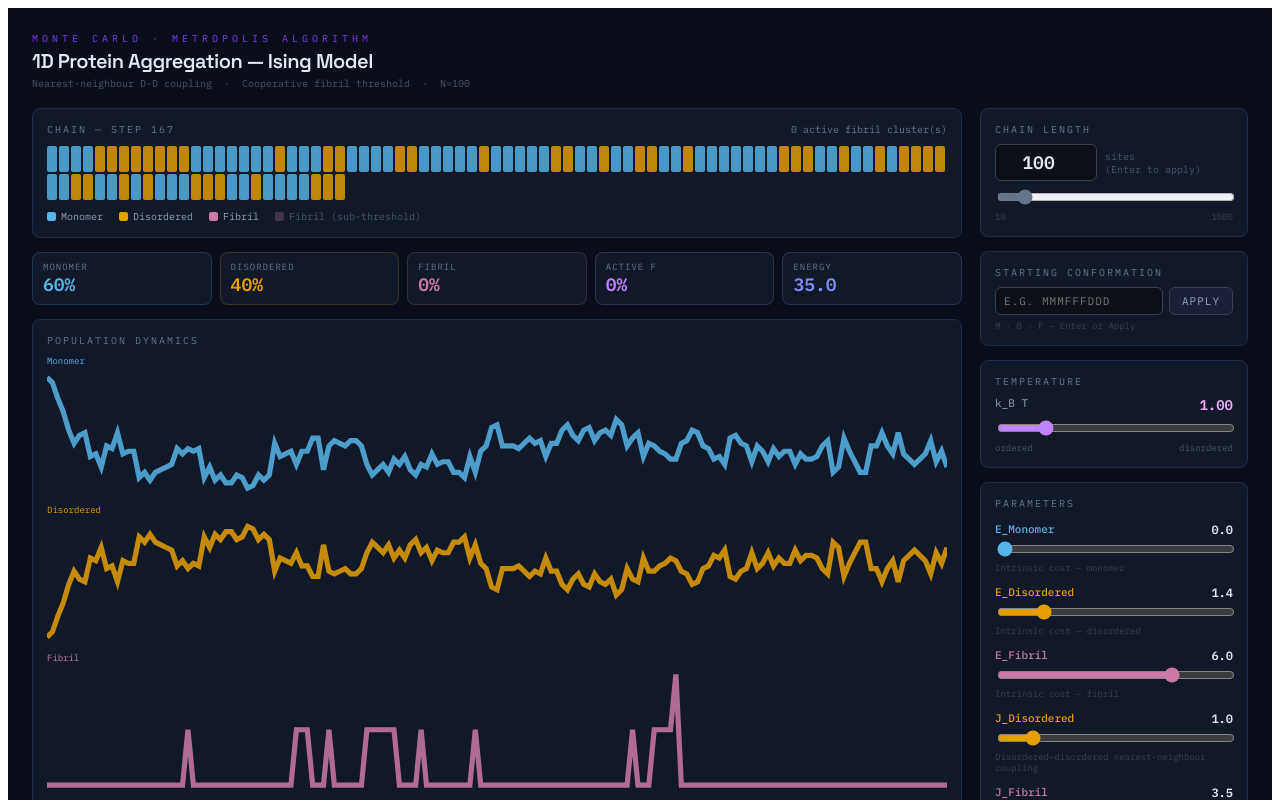
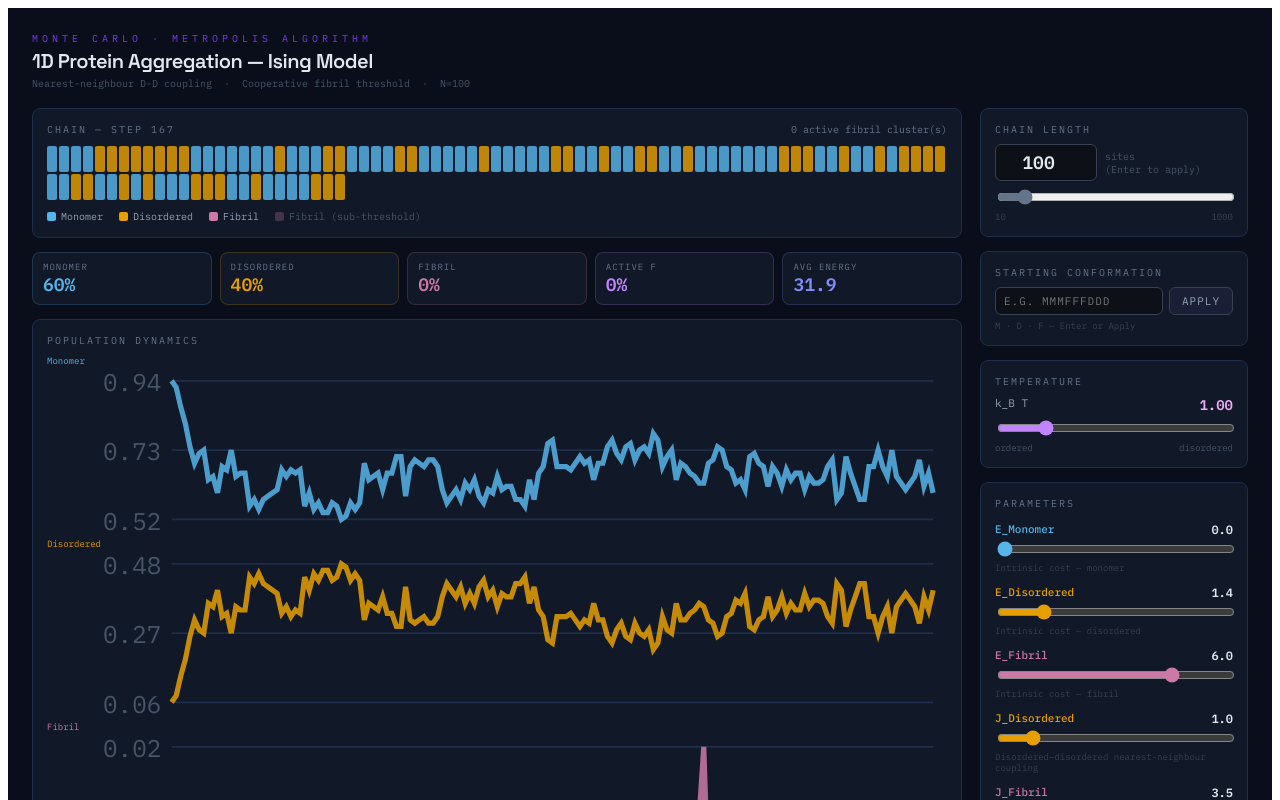
Before and after one commit to brunostega/Aging, a React (Vite) app: page / in a window 1280 px wide. Both pictures are taken after a click on the button "▶ RUN". Shown: the top 800 px of the page. Built offline with nearby package versions, Linux system fonts and the light colour scheme.

Commit message:
average energy in the box not in the plot and axis ticks

```diff
--- a/src/aging.jsx
+++ b/src/aging.jsx
@@ -8,15 +8,68 @@ import { computeEnergy, fibrilRunLength } from "./model.js";
 
 // ── Sparkline ───────────────────────────────────────────────────────────────
 
-function Sparkline({ data, color, height = 38 }) {
-  if (data.length < 2) return <svg width="100%" height={height} />;
-  const w = 260, h = height;
+const Y_TICKS = 3;   // number of y-axis tick lines (including min and max)
+const X_TICKS = 4;   // number of x-axis tick marks on the bottom plot
+const PAD_L   = 36;  // left padding for y-axis labels
+const PAD_B   = 18;  // bottom padding for x-axis labels
+const PAD_T   = 4;   // top padding
+const PAD_R   = 4;   // right padding
+
+function niceNum(v) {
+  if (Math.abs(v) >= 1000) return v.toFixed(0);
+  if (Math.abs(v) >= 10)   return v.toFixed(1);
+  return v.toFixed(2);
+}
+
+function Sparkline({ data, color, height = 48, showXAxis = false }) {
+  if (data.length < 2) return <svg width="100%" height={height + (showXAxis ? PAD_B : 0)} />;
+
+  const totalH = height + (showXAxis ? PAD_B : 0);
+  const W = 260;
+  // Plot area
+  const px0 = PAD_L, px1 = W - PAD_R;
+  const py0 = PAD_T, py1 = height - PAD_T;
+  const pw = px1 - px0, ph = py1 - py0;
+
   const mn = Math.min(...data), mx = Math.max(...data), range = mx - mn || 1;
-  const pts = data
-    .map((v, i) => `${(i / (data.length - 1)) * w},${h - ((v - mn) / range) * (h - 6) - 3}`)
-    .join(" ");
+
+  const xOf = i => px0 + (i / (data.length - 1)) * pw;
+  const yOf = v => py1 - ((v - mn) / range) * ph;
+
+  const pts = data.map((v, i) => `${xOf(i)},${yOf(v)}`).join(" ");
+
+  // Y ticks
+  const yTickVals = Array.from({ length: Y_TICKS }, (_, i) => mn + (i / (Y_TICKS - 1)) * range);
+
+  // X ticks (step indices)
+  const totalSteps = data.length - 1;
+  const xTickIdxs = Array.from({ length: X_TICKS }, (_, i) => Math.round(i * totalSteps / (X_TICKS - 1)));
+
   return (
-    <svg width="100%" viewBox={`0 0 ${w} ${h}`} preserveAspectRatio="none" style={{ display: "block" }}>
+    <svg width="100%" viewBox={`0 0 ${W} ${totalH}`} preserveAspectRatio="none" style={{ display: "block" }}>
+      {/* Y grid lines + labels */}
+      {yTickVals.map((v, i) => {
+        const y = yOf(v);
+        return (
+          <g key={i}>
+            <line x1={px0} y1={y} x2={px1} y2={y} stroke="#1e2d4a" strokeWidth="0.5" />
+            <text x={px0 - 3} y={y + 3} textAnchor="end" fontSize="7" fill="#475569">{niceNum(v)}</text>
+          </g>
+        );
+      })}
+
+      {/* X ticks + labels (bottom plot only) */}
+      {showXAxis && xTickIdxs.map((idx, i) => {
+        const x = xOf(idx);
+        return (
+          <g key={i}>
+            <line x1={x} y1={py1} x2={x} y2={py1 + 3} stroke="#475569" strokeWidth="0.5" />
+            <text x={x} y={py1 + PAD_B - 3} textAnchor="middle" fontSize="7" fill="#475569">{idx}</text>
+          </g>
+        );
+      })}
+
+      {/* Line */}
       <polyline points={pts} fill="none" stroke={color} strokeWidth="1.5" opacity="0.85" />
     </svg>
   );
@@ -107,7 +160,7 @@ export default function App() {
         M: appendAndPrune(prev.M, ct[0] / c.length),
         D: appendAndPrune(prev.D, ct[1] / c.length),
         F: appendAndPrune(prev.F, ct[2] / c.length),
-        E: appendAndPrune(prev.E, avgE),
+        E: appendAndPrune(prev.E, E),
       };
     });
   }, []);
@@ -322,7 +375,7 @@ export default function App() {
               { label: "Disordered", val: `${(counts[1] / chain.length * 100).toFixed(0)}%`, col: STATE_COLORS[1] },
               { label: "Fibril",     val: `${(counts[2] / chain.length * 100).toFixed(0)}%`, col: STATE_COLORS[2] },
               { label: "Active F",   val: `${(activeFibrilFrac * 100).toFixed(0)}%`,          col: "#c084fc" },
-              { label: "Energy",     val: E.toFixed(1),                                        col: "#818cf8" },
+              { label: "Avg Energy", val: step > 0 ? (energySumRef.current / step).toFixed(1) : "—",  col: "#818cf8" },
             ].map(({ label, val, col }) => (
               <div key={label} style={{ background: "#111827", border: `1px solid ${col}33`, borderRadius: 8, padding: "8px 10px" }}>
                 <div style={{ fontSize: 9, color: "#64748b", textTransform: "uppercase", letterSpacing: 1 }}>{label}</div>
@@ -337,14 +390,14 @@ export default function App() {
               Population Dynamics
             </div>
             {[
-              { key: "M", color: STATE_COLORS[0], label: "Monomer" },
-              { key: "D", color: STATE_COLORS[1], label: "Disordered" },
-              { key: "F", color: STATE_COLORS[2], label: "Fibril" },
-              { key: "E", color: "#818cf8",        label: "Energy (running avg)" },
-            ].map(({ key, color, label }) => (
+              { key: "M", color: STATE_COLORS[0], label: "Monomer",         xAxis: false },
+              { key: "D", color: STATE_COLORS[1], label: "Disordered",      xAxis: false },
+              { key: "F", color: STATE_COLORS[2], label: "Fibril",          xAxis: false },
+              { key: "E", color: "#818cf8",        label: "Energy (instant)", xAxis: true  },
+            ].map(({ key, color, label, xAxis }) => (
               <div key={key} style={{ marginBottom: 5 }}>
                 <div style={{ fontSize: 9, color: color, marginBottom: 1 }}>{label}</div>
-                <Sparkline data={history[key]} color={color} />
+                <Sparkline data={history[key]} color={color} showXAxis={xAxis} />
               </div>
             ))}
           </div>
```
